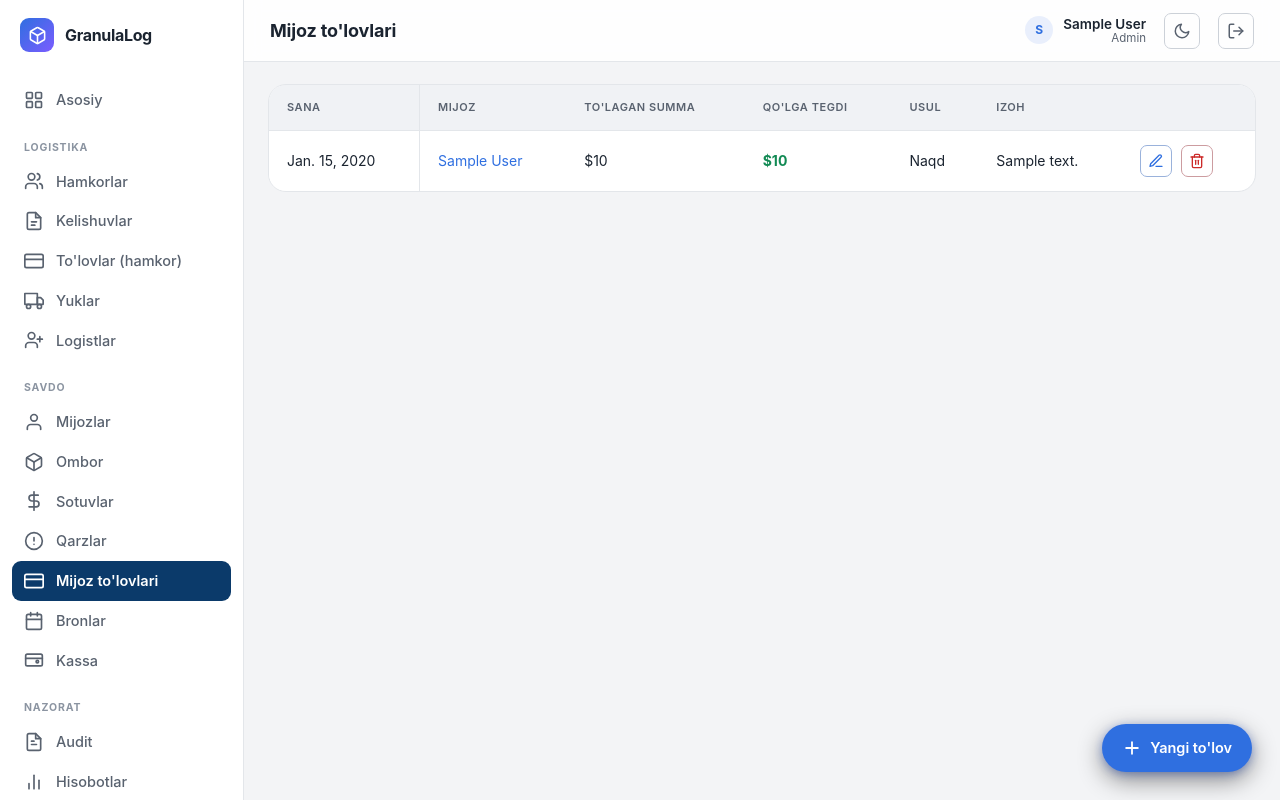
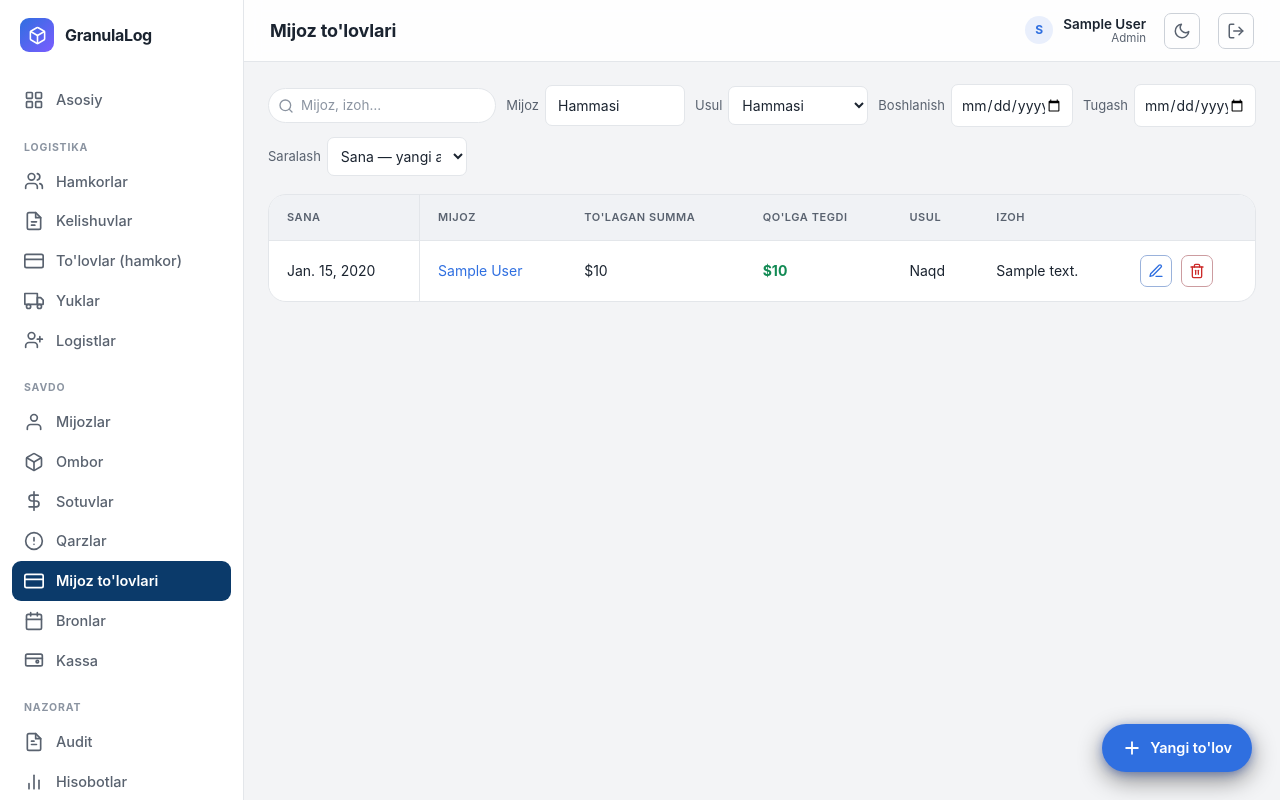
Before and after one commit to khusan2006/logistics-crm, a Django app: page /customer-payments/ in a window 1280 px wide. Run offline with Django 5.2, Linux system fonts and the light colour scheme; a user stored in the database is signed in; tables that the repository leaves empty hold one stand-in row (values such as "Sample post").

Commit message:
feat: add filtering and sorting options to customer payment list with corresponding tests

```diff
--- a/crm/views.py
+++ b/crm/views.py
@@ -786,14 +786,54 @@ def _parse_alloc_picks(post):
     return picks
 
 
+# Sorted in SQL, like the hamkor page — every key here is a real column.
+CUSTOMER_PAYMENT_SORTS = [
+    ("-date", "Sana — yangi avval", ["-date", "-created_at"]),
+    ("date", "Sana — eski avval", ["date", "created_at"]),
+    ("-amount", "Summa — kattadan", ["-amount", "-date"]),
+    ("amount", "Summa — kichikdan", ["amount", "-date"]),
+    ("customer", "Mijoz — A-Z", ["customer__name", "-date"]),
+]
+CUSTOMER_PAYMENT_SORT_DEFAULT = "-date"
+
+
 @role_required(User.Role.ADMIN)
 def customer_payment_list(request):
+    q = request.GET.get("q", "").strip()
+    customer_id = request.GET.get("customer", "").strip()
+    method = request.GET.get("method", "").strip()
+    date_from = _date_param(request, "date_from")
+    date_to = _date_param(request, "date_to")
+    sort = request.GET.get("sort", "").strip()
+    if sort not in {key for key, *_ in CUSTOMER_PAYMENT_SORTS}:
+        sort = CUSTOMER_PAYMENT_SORT_DEFAULT
+
     payments = CustomerPayment.objects.select_related("customer")
-    customer_id = request.GET.get("customer")
-    if customer_id and customer_id.isdigit():
-        payments = payments.filter(customer_id=customer_id)
+    if q:
+        payments = payments.filter(Q(customer__name__icontains=q) | Q(note__icontains=q))
+    if customer_id.isdigit():
+        payments = payments.filter(customer_id=int(customer_id))
+    if method in dict(PayMethod.choices):
+        payments = payments.filter(method=method)
+    if date_from:
+        payments = payments.filter(date__gte=date_from)
+    if date_to:
+        payments = payments.filter(date__lte=date_to)
+
+    ordering = next(e[2] for e in CUSTOMER_PAYMENT_SORTS if e[0] == sort)
+    payments = payments.order_by(*ordering)
+
+    # No per-currency totals here, unlike the hamkor page: this screen is read to find
+    # a to'lov, not to add a column up. The queryset goes to the Paginator unevaluated
+    # so only the 20 rows on the page are fetched.
     page = Paginator(payments, 20).get_page(request.GET.get("page"))
-    return render(request, "crm/customer_payment_list.html", {"page": page})
+    return render(request, "crm/customer_payment_list.html", {
+        "page": page, "q": q, "customer_id": customer_id, "method": method,
+        "date_from": date_from, "date_to": date_to, "sort": sort,
+        "sort_options": [(key, label) for key, label, *_ in CUSTOMER_PAYMENT_SORTS],
+        "methods": PayMethod.choices, "customers": Customer.objects.all(),
+        "has_filters": bool(q or customer_id or method or date_from or date_to),
+    })
 
 
 @role_required(User.Role.ADMIN)
--- a/templates/crm/customer_payment_list.html
+++ b/templates/crm/customer_payment_list.html
@@ -4,6 +4,45 @@
 {% block topbar_title %}Mijoz to'lovlari{% endblock %}
 {% block fab %}<a class="fab" href="{% url 'customer_payment_create' %}" data-modal><svg viewBox="0 0 24 24" fill="none" stroke="currentColor" stroke-width="2.2" stroke-linecap="round"><line x1="12" y1="5" x2="12" y2="19"/><line x1="5" y1="12" x2="19" y2="12"/></svg>Yangi to'lov</a>{% endblock %}
 {% block content %}
+
+{% comment %}
+Every filter is a select/input in one GET form; changing any of them auto-submits.
+The totals below count everything the filters left, not just this page.
+{% endcomment %}
+<form method="get" class="searchbar" role="search" data-live-search data-autosubmit>
+  <div class="toolbar-search{% if q %} is-active{% endif %}">
+    <svg class="toolbar-search-ico" viewBox="0 0 24 24" fill="none" stroke="currentColor" stroke-width="2" stroke-linecap="round" stroke-linejoin="round"><circle cx="11" cy="11" r="8"/><line x1="21" y1="21" x2="16.65" y2="16.65"/></svg>
+    <input type="search" name="q" value="{{ q }}" placeholder="Mijoz, izoh…" autocomplete="off" aria-label="To'lov qidirish">
+    {% if q %}<a href="?" class="toolbar-search-x" title="Qidiruvni tozalash" aria-label="Qidiruvni tozalash">&times;</a>{% endif %}
+  </div>
+  <label>Mijoz
+    <select name="customer" data-combobox>
+      <option value="">Hammasi</option>
+      {% for c in customers %}
+      <option value="{{ c.pk }}"{% if customer_id == c.pk|stringformat:"s" %} selected{% endif %}>{{ c.name }}</option>
+      {% endfor %}
+    </select>
+  </label>
+  <label>Usul
+    <select name="method">
+      <option value="">Hammasi</option>
+      {% for value, label in methods %}
+      <option value="{{ value }}"{% if method == value %} selected{% endif %}>{{ label }}</option>
+      {% endfor %}
+    </select>
+  </label>
+  <label>Boshlanish <input type="date" name="date_from" value="{{ date_from }}"></label>
+  <label>Tugash <input type="date" name="date_to" value="{{ date_to }}"></label>
+  <label>Saralash
+    <select name="sort">
+      {% for key, label in sort_options %}
+      <option value="{{ key }}"{% if sort == key %} selected{% endif %}>{{ label }}</option>
+      {% endfor %}
+    </select>
+  </label>
+  <noscript><button type="submit" class="btn btn-sm">Filtrlash</button></noscript>
+  {% if has_filters %}<a class="btn btn-ghost btn-sm" href="?">Tozalash</a>{% endif %}
+</form>
 
 {% if page.object_list %}
 <div class="table-wrap">
@@ -43,6 +82,6 @@
 </div>
 {% include "crm/_pagination.html" with label="to'lov" %}
 {% else %}
-<p class="muted">To'lovlar topilmadi.</p>
+<p class="muted">To'lovlar topilmadi{% if has_filters %} — tanlangan filtrlar bo'yicha{% endif %}.</p>
 {% endif %}
 {% endblock %}
```
Also changed, not shown: tests/test_customer_payment_list.py (added, +70 -0 lines), .claude/launch.json.
